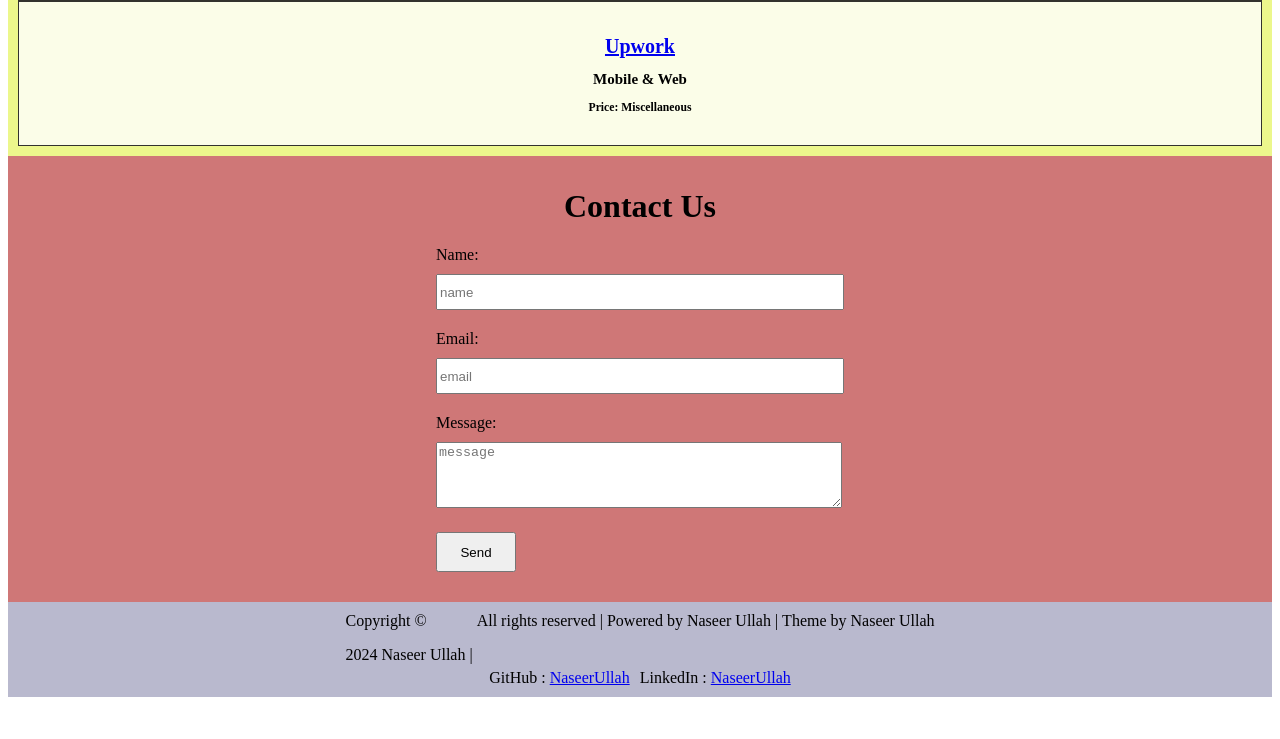
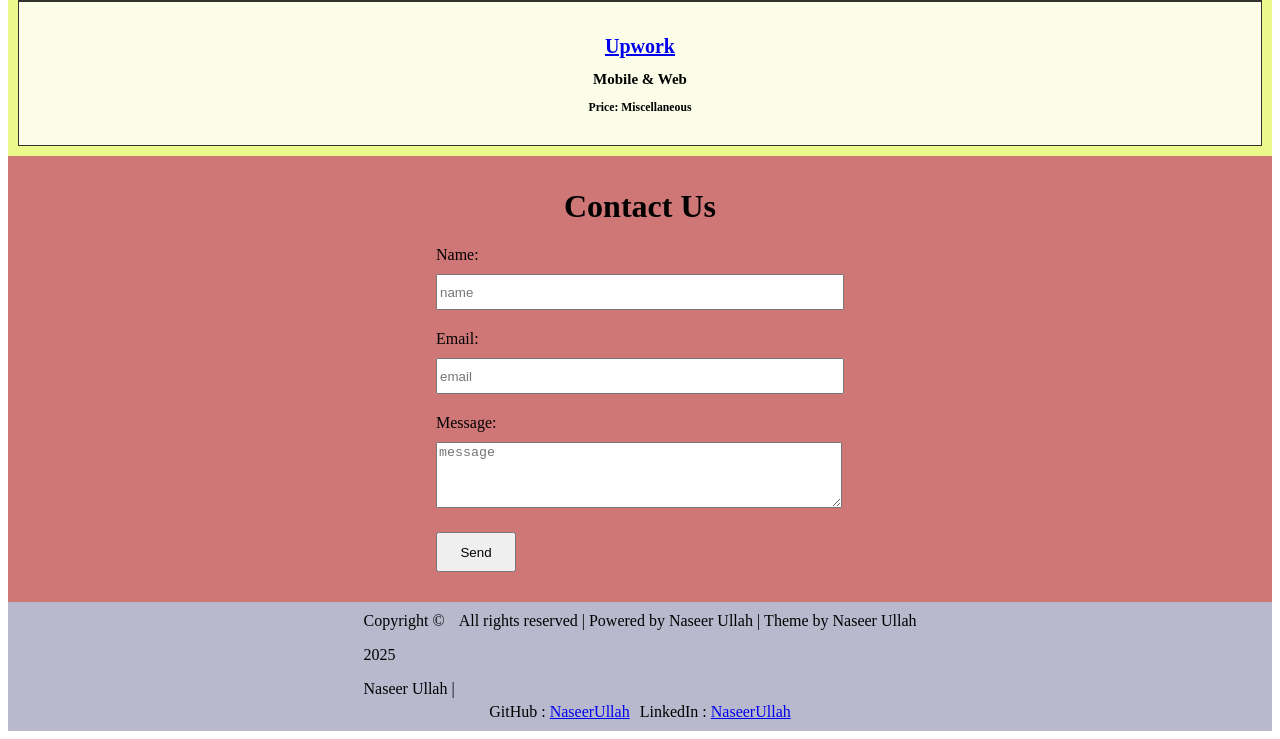
Before and after one commit to NaseerUllahAwan/NaseerUllahAwan.github.io, a plain HTML site: page index.html in a window 1280 px wide. Shown: the part 1577-2316 px from the top of the page. Before the commit the page ends 2282 px from the top, so only its background shows below. Drawn offline with Linux system fonts and the light colour scheme.

Commit message:
Update index.html

```diff
--- a/index.html
+++ b/index.html
@@ -354,7 +354,7 @@
     <!-- //////////////wrapperFooter/////////////// -->
     <div class="wrapperFooter">
       <div style="display: flex; flex-direction: row" class="copyrigt">
-        <div>Copyright &copy; <p class="footerDate"></p>2024 Naseer Ullah |</div>
+        <div>Copyright &copy; <p id="footerDate"></p> Naseer Ullah |</div>
         &nbsp;
         <div>All rights reserved |</div>
         &nbsp;
```
